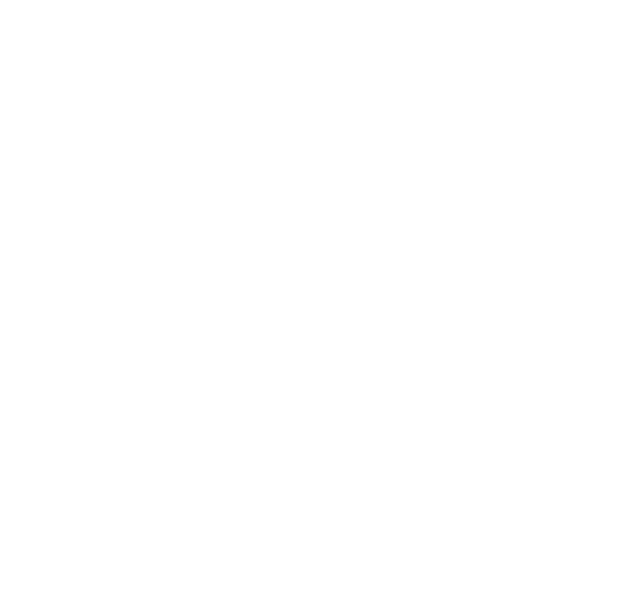
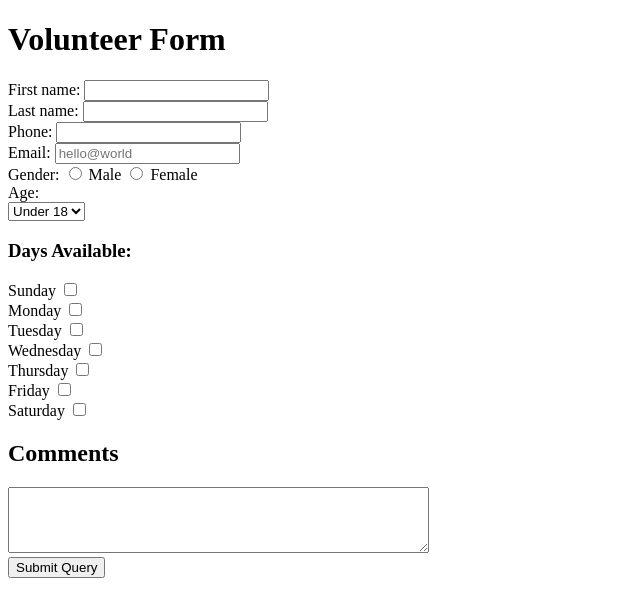
Before and after one commit to starteas/webdev_lab5, a plain HTML site: page index.html in a window 1280 px wide. Shown: the whole page, without its empty margins (0-640 px from the left). Drawn offline with Linux system fonts and the light colour scheme.

Commit message:
Added all form elements

```diff
--- a/index.html
+++ b/index.html
@@ -3,17 +3,99 @@
 
 <head>
 
-    <meta charset="UTF-8">
-    <meta name="viewport" content="width=device-width, initial-scale=1">
+  <meta charset="UTF-8">
+  <meta name="viewport" content="width=device-width, initial-scale=1">
 
-    <title>HTML Form</title>
+  <title>HTML Form</title>
 
-    <!--Additional elements for browsers and robots go here-->
+  <!--Additional elements for browsers and robots go here-->
 
 </head>
 
 <body>
-    <!--Elements visible to users go here-->
+  <!--Elements visible to users go here-->
+  <h1>Volunteer Form</h1>
+  <form action="http://bloomingdale.sat.iit.edu/kriedan/lab3formscript.php" method="POST">
+    <div>
+      <!-- FIRST NAME -->
+      <label for="fname">First name:</label>
+      <input type="text" id="fname" name="first_name_field">
+    </div>
+
+    <div>
+      <!-- LAST NAME -->
+      <label for="lname">Last name:</label>
+      <input type="text" id="lname" name="last_name_field">
+    </div>
+
+    <div>
+      <!--PHONE NUMBER -->
+      <label for="phone">Phone:</label>
+      <input type="text" id="phone" name="phone_field">
+
+    </div>
+
+    <div>
+      <!-- EMAIL -->
+      <label for="email">Email:</label>
+      <input type="email" id="email" name="email" placeholder="hello@world"><br>
+
+    </div>
+
+    <div>
+      <!-- GENDER -->
+      <label for="gender">Gender:</label>
+      <input type="radio" id="male" name="gender_field" value="male">
+      <label for="male">Male</label>
+      <input type="radio" id="female" name="gender_field" value="female">
+      <label for="female">Female</label>
+
+    </div>
+
+    <div>
+      <!-- AGE -->
+      <label for="age">Age:</label><br>
+      <select id="age" name="age">
+        <option value="under 18">Under 18</option>
+        <option value="over 18">Over 18</option>
+      </select><br>
+
+    </div>
+
+    <div>
+      <!-- Checkbox -->
+      <h3>Days Available:</h3>
+      <label for="sunday">Sunday</label>
+      <input type="checkbox" id="sunday" name="available_field[]" value="sunday"><br>
+      <label for="monday">Monday</label>
+      <input type="checkbox" id="monday" name="available_field[]" value="monday"><br>
+      <label for="tuesday">Tuesday</label>
+      <input type="checkbox" id="tuesday" name="available_field[]" value="tuesday"><br>
+      <label for="wednesday">Wednesday</label>
+      <input type="checkbox" id="wednesday" name="available_field[]" value="wednesday"><br>
+      <label for="thursday">Thursday</label>
+      <input type="checkbox" id="thursday" name="available_field[]" value="thursday"><br>
+      <label for="friday">Friday</label>
+      <input type="checkbox" id="friday" name="available_field[]" value="friday"><br>
+      <label for="saturday">Saturday</label>
+      <input type="checkbox" id="saturday" name="available_field[]" value="saturday"><br>
+
+    </div>
+
+    <div>
+      <!-- Comments -->
+      <h2>Comments</h2>
+      <textarea id="comments" name="comments_field" rows="4" cols="50"></textarea>
+    </div>
+
+    <div>
+      <!-- This will submit the content -->
+      <input type="submit" value="Submit Query">
+    </div>
+    <!-- This is for the hidden field that the user does not see -->
+    <input type="hidden" id="hidden_field" name="hidden_field" value="hidden_value">
+
+  </form>
 </body>
 
 </html>
```
